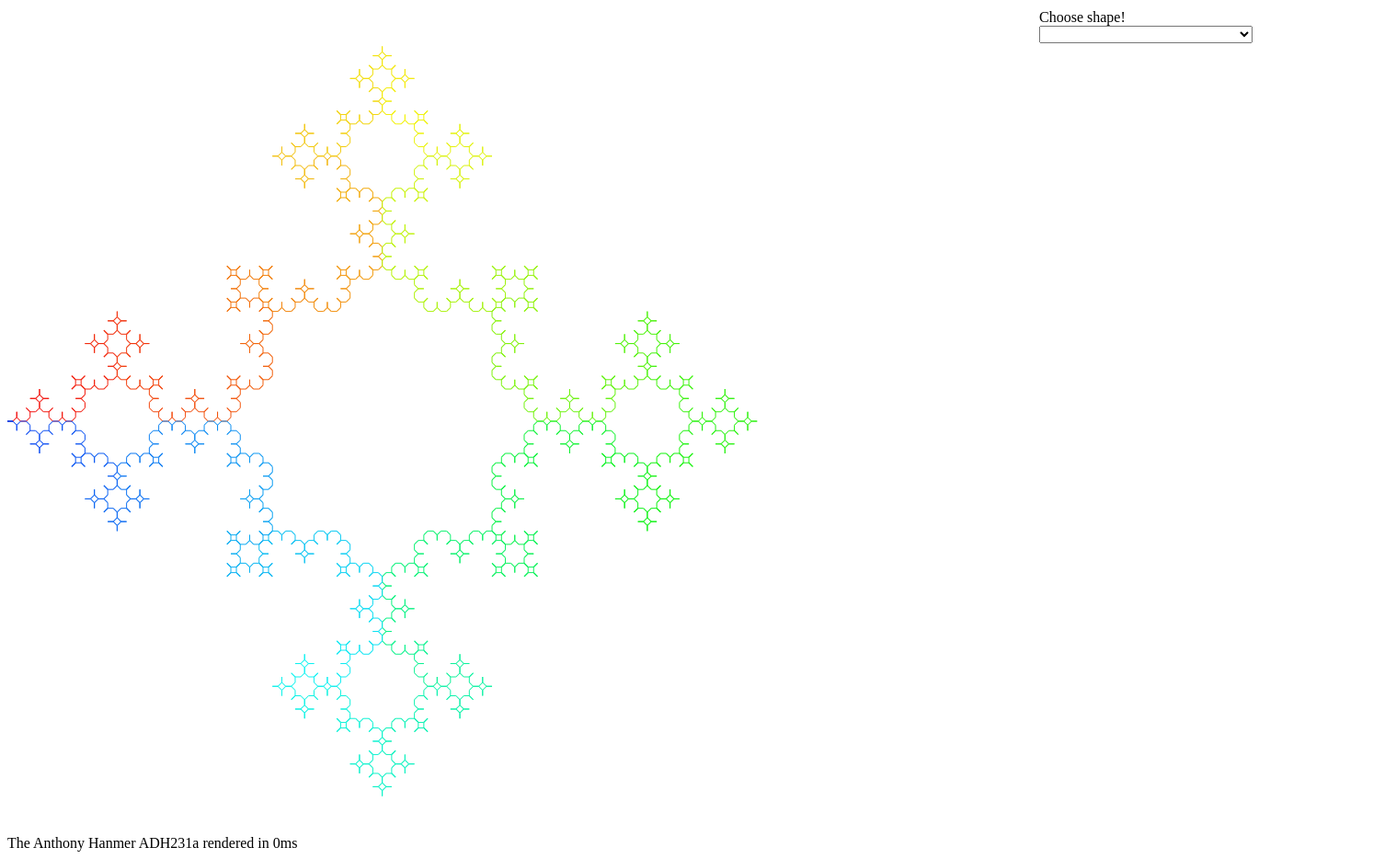
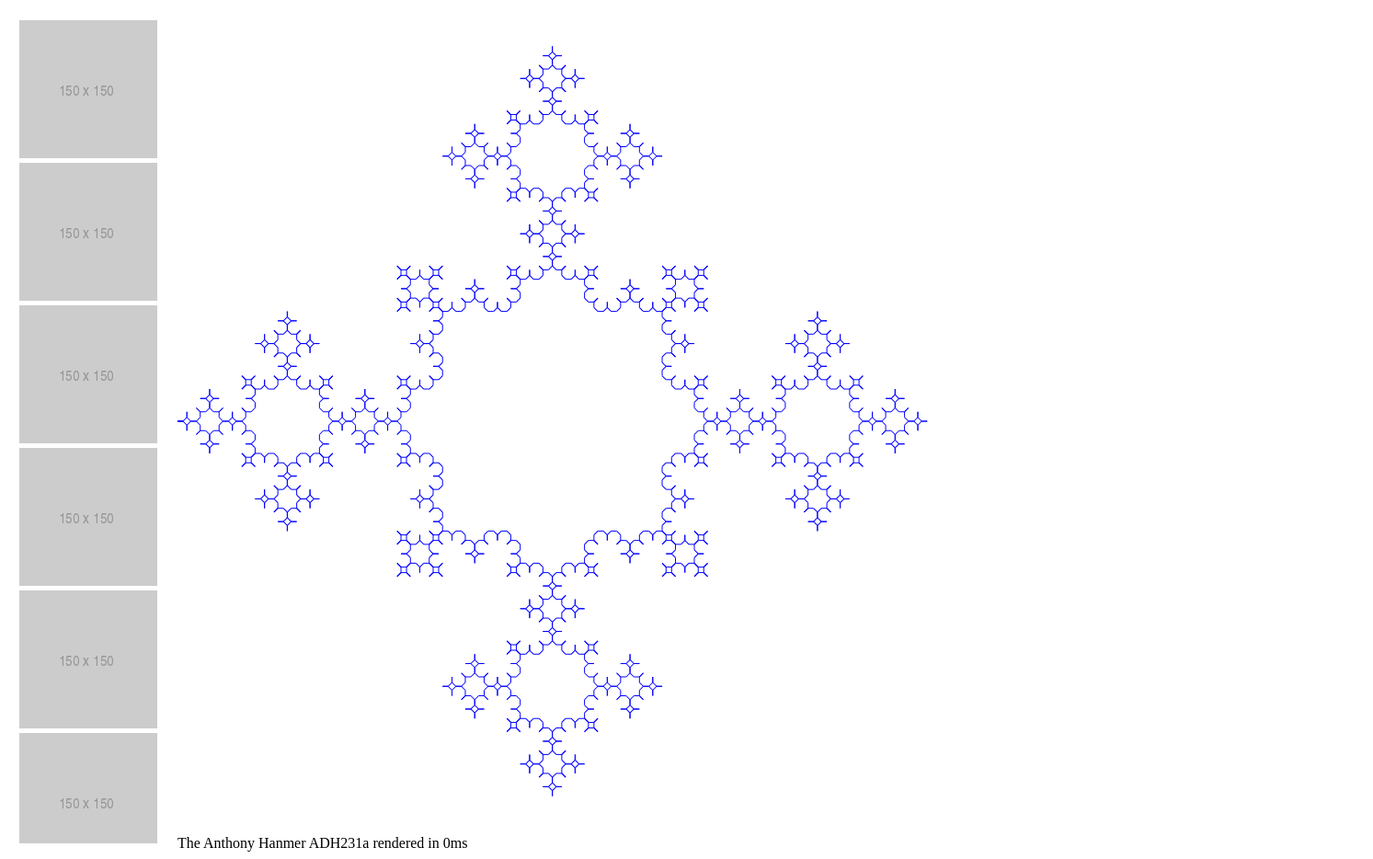
Before and after one commit to IgorKonovalov/L-systems, a plain HTML site: page index.html in a window 1280 px wide. Shown: the whole page at 92% size, 1493 px wide, since content can reach past the window. Drawn offline with Linux system fonts and the light colour scheme.

Commit message:
a new buttons and state managment

```diff
--- a/index.html
+++ b/index.html
@@ -5,27 +5,18 @@
   <meta name="viewport" content="width=device-width, initial-scale=1.0">
   <meta http-equiv="X-UA-Compatible" content="ie=edge">
   <title>L-systems generator</title>
+  <link rel="stylesheet" href="./src/main.css">
 </head>
 <body>
-  <style>
-    body {
-      display: flex;
-      flex-direction: column;
-    }
-    .select {
-      max-width: 100px;
-      position: absolute;
-      right: 50px;
-      top: 10px;
-    }
-  </style>
-  <canvas id="canvas" width="1300px" height="900px" style="background-color: white"></canvas>
-  <span id="stats"></span>
-  <div class="select">
-      <span>Choose shape!</span>
-      <select id="selectShape"/>
+  <div class="wrapper">
+    <div class="imageList"></div>
+    <div class="canvasWrapper">
+      <canvas id="canvas" width="1300px" height="900px"></canvas>
+      <span id="stats"></span>
+    </div>
   </div>
   <script src="./src/shapes.js"></script>
+  <script src="./src/controls.js"></script>
   <script src="./src/index.js"></script>
 </body>
 </html>
--- /dev/null
+++ b/src/controls.js
@@ -0,0 +1,22 @@
+const imageContainer = document.getElementsByClassName('imageList')[0]
+const stats = document.getElementById('stats')
+
+const shapesNamesList = Object.keys(SHAPES)
+shapesNamesList.forEach((element, i) => {
+  const image = document.createElement('img')
+  image.setAttribute('src', 'src/img/150x150.png')
+  image.setAttribute('class', 'shapePreview')
+  image.setAttribute('data-id', SHAPES[element].id)
+  imageContainer.appendChild(image)
+});
+
+const previews = document.getElementsByClassName('shapePreview')
+const previewsArr = Array.from(previews)
+
+previewsArr.forEach(preview => {
+  preview.addEventListener('click', e => {
+    previewsArr.forEach(el => el.classList.remove('active'))
+    preview.classList.toggle('active')
+    updateDraw(preview, state)
+  })
+})
--- a/src/index.js
+++ b/src/index.js
@@ -1,9 +1,12 @@
-const stats = document.getElementById('stats')
-const selectShape = document.getElementById('selectShape')
 // initial settings
 
 cx.strokeStyle = 'blue'
 cx.globalAlpha = 1
+
+const state = {
+  canvasColor: 'white',
+  shapeColor: false
+}
 
 // Lshape container object
 
@@ -59,35 +62,27 @@ const shape = new Lshape(
   shapeNames[randomShape - 1]
 )
 shape.iterate()
-for (let item in SHAPES) {
-  let option = document.createElement('option')
-  option.innerHTML = item
-  selectShape.appendChild(option)
-}
-selectShape.value = String(shapeNames[randomShape - 1])
-
-selectShape.addEventListener('change', () => {
-  const newShape = new Lshape(SHAPES[selectShape.value], selectShape.value)
-  newShape.iterate()
-  setInitialState()
-  clearCanvas()
-  draw(newShape)
+previewsArr.forEach(el => {
+  if (el.getAttribute('data-id') == SHAPES[shapeNames[randomShape - 1]].id) {
+    el.classList.add('active')
+  }
 })
-
 //
 // DRAW
 //
 
 const setInitialState = () => cx.resetTransform()
-const clearCanvas = () => {
+const clearCanvas = color => {
   cx.beginPath()
   cx.rect(0, 0, cx.canvas.width, cx.canvas.height)
-  cx.fillStyle = 'white'
+  cx.fillStyle = color
   cx.fill()
 }
 
-const draw = shape => {
+const draw = (shape, state) => {
   const now = Date.now()
+  setInitialState()
+  clearCanvas(state.canvasColor)
   const angle = shape.angle
   const center = shape.center
   const stepLength = shape.stepLength
@@ -113,7 +108,9 @@ const draw = shape => {
         break
       case 'F':
         cx.beginPath()
-        cx.strokeStyle = `hsl(${i / 30}, 90%, 50%)`
+        state.shapeColor
+          ? (cx.strokeStyle = `hsl(${i / 30}, 100%, 50%)`)
+          : ''
         cx.moveTo(0, 0)
         cx.lineTo(stepLength, 0)
         cx.translate(stepLength, 0)
@@ -138,4 +135,16 @@ const draw = shape => {
 
 // initial draw
 
-draw(shape)
+draw(shape, state)
+
+const updateDraw = elem => {
+  const id = elem.getAttribute('data-id')
+  let shapeToDraw
+  for (let shape in SHAPES) {
+    if (SHAPES[shape].id == id) {
+      shapeToDraw = new Lshape(SHAPES[shape], shape)
+    }
+  }
+  shapeToDraw.iterate()
+  draw(shapeToDraw, state)
+}
--- /dev/null
+++ b/src/main.css
@@ -0,0 +1,31 @@
+.wrapper {
+  display: flex;
+  flex-direction: row;
+}
+.canvasWrapper {
+  display: flex;
+  flex-direction: column;
+}
+.imageList {
+  height: 900px;
+  align-self: center;
+  justify-content: center;
+  min-width: 175px;
+  overflow-y: auto;
+  margin-right: 10px;
+  flex-direction: column;
+}
+.shapePreview {
+  display: flex;
+  margin: auto;
+  margin-top: 5px
+}
+.active {
+  box-shadow: 0px 0px 10px 5px rgba(171,48,171,1);
+}
+.select {
+  max-width: 100px;
+  position: absolute;
+  right: 150px;
+  top: 10px;
+}
```
Also changed, not shown: src/img/150x150.png (added).
